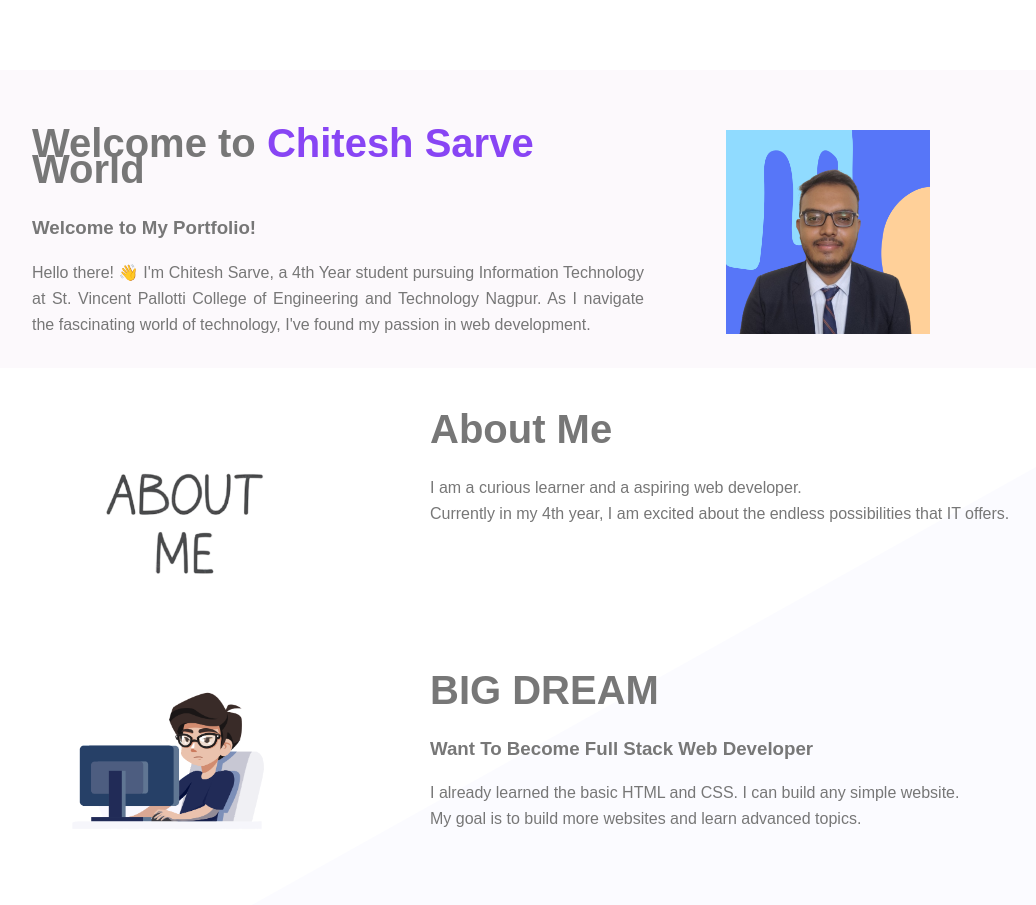
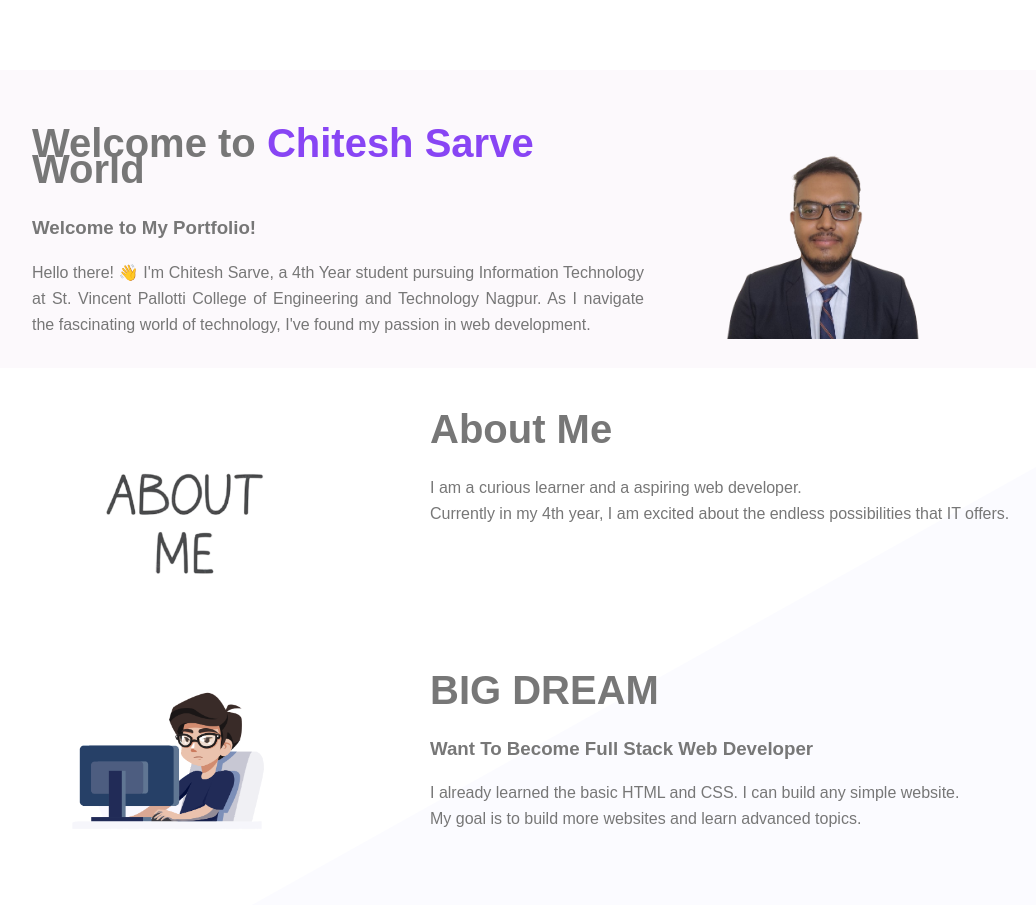
Before and after one commit to ChiteshSarve/Chitesh_Sarve_Portfolio, a plain HTML site: page index.html in a window 1280 px wide. Shown: the top 905 px of the page, without its empty margins (98-1134 px from the left). Drawn offline with Linux system fonts and the light colour scheme.

Commit message:
Final Commit

```diff
--- a/index.html
+++ b/index.html
@@ -23,7 +23,7 @@
         </p>
       </div>
       <div class="content content-img">
-        <img class="side-img" src="images/Profile Picture.png" alt="" />
+        <img class="side-img" src="images/Profile Picture (2).png" alt="" />
       </div>
     </section>
     <!-- End Introduction Section -->
```
Also changed, not shown: images/Profile Picture (2).png (added).
